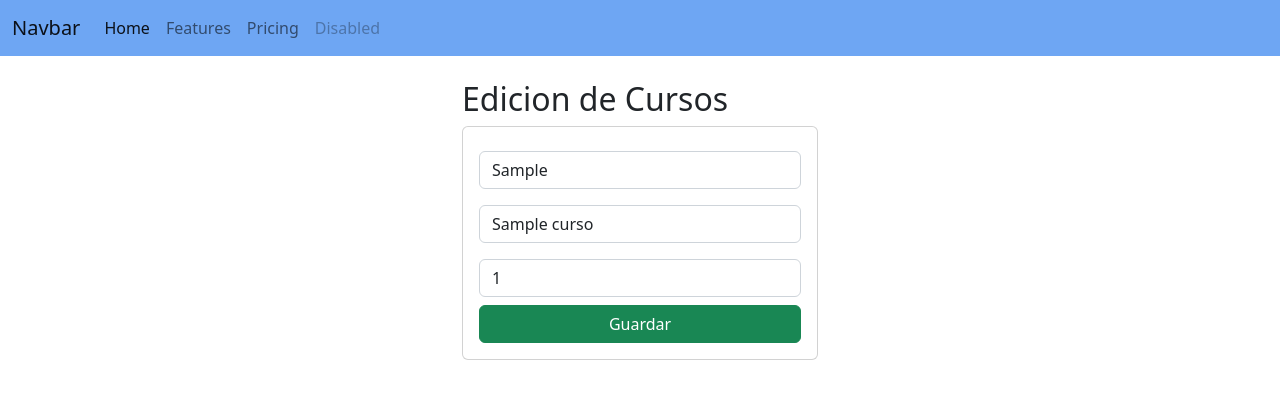
After one commit to LuisBels/gestor-de-materias, a Django app: a page that uses gestor/templates/base.html in a window 1280 px wide. The commit adds this page. Shown: the top 399 px of the page. Run offline with Django 4.2, Linux system fonts and the light colour scheme; tables that the repository leaves empty hold one stand-in row (values such as "Sample post").

Commit message:
agregamos los archivos staticos, terminamos la version 1.0

```diff
--- /dev/null
+++ b/gestor/static/css/gestionCursos.css
@@ -0,0 +1,4 @@
+th,td{
+  text-align: center;
+  vertical-align: middle;
+}
--- /dev/null
+++ b/gestor/static/js/gestionCursos.js
@@ -0,0 +1,14 @@
+(function(){
+
+  const btnEliminacion=document.querySelectorAll(".btnEliminacion");
+
+    btnEliminacion.forEach(btn=>{
+      btn.addEventListener('click', (e)=>{
+        const confirmacion =confirm("Seguro de eliminar el curso?");
+        if (!confirmacion) {
+        e.preventDefault();
+        }
+      });
+    });
+
+})();
--- a/gestor/templates/base.html
+++ b/gestor/templates/base.html
@@ -1,11 +1,13 @@
 <!DOCTYPE html>
 <html lang="en">
 <head>
+  {% load static %}
   <meta charset="UTF-8">
   <meta http-equiv="X-UA-Compatible" content="IE=edge">
   <meta name="viewport" content="width=device-width, initial-scale=1.0">
   <title>Gestor</title>
   <link href="https://cdn.jsdelivr.net/npm/bootstrap@5.2.3/dist/css/bootstrap.min.css" rel="stylesheet" integrity="sha384-rbsA2VBKQhggwzxH7pPCaAqO46MgnOM80zW1RWuH61DGLwZJEdK2Kadq2F9CUG65" crossorigin="anonymous">
+  <link rel="stylesheet" href="{% static 'css/gestionCursos.css' %}">
 
 </head>
 <body>
@@ -43,5 +45,6 @@
 
   <script src="https://cdn.jsdelivr.net/npm/@popperjs/core@2.11.6/dist/umd/popper.min.js" integrity="sha384-oBqDVmMz9ATKxIep9tiCxS/Z9fNfEXiDAYTujMAeBAsjFuCZSmKbSSUnQlmh/jp3" crossorigin="anonymous"></script>
   <script src="https://cdn.jsdelivr.net/npm/bootstrap@5.2.3/dist/js/bootstrap.min.js" integrity="sha384-cuYeSxntonz0PPNlHhBs68uyIAVpIIOZZ5JqeqvYYIcEL727kskC66kF92t6Xl2V" crossorigin="anonymous"></script>
+  <script src="{% static 'js/gestionCursos.js' %}"></script>
 </body>
 </html>
--- /dev/null
+++ b/gestor/templates/edicionC.html
@@ -0,0 +1,29 @@
+{% extends 'base.html' %}
+
+{% block body%}
+<div class="row">
+  <div class="col-md-4 offset-md-4">
+    <h2> Edicion de Cursos</h2>
+      <div class="card">
+        <div class="card-body">
+          <form action="/editarCurso/" method="POST">
+            {% csrf_token %}
+            <div class="form-group py-2">
+              <input type="text" id="txtCodigo" value="{{curso.codigo}}" name="txtCodigo" class="form-control" placeholder="Codigo" minlength="6" maxlength="6" readonly required>
+            </div>
+            <div class="form-group py-2">
+              <input type="text" id="txtNombre" value="{{curso.nombre}}" name="txtNombre" class="form-control" placeholder="Nombre"  maxlength="50" required>
+            </div>
+            <div class="form-group py-2">
+              <input type="text" id="numCredito" value="{{curso.creditos}}" name="numCredito" class="form-control"  minlength="1" maxlength="9" value="1">
+            </div>
+            <div class="d-grid gap-2">
+              <button class="btn btn-success" type="submit">Guardar</button>
+            </div>
+          </form>
+        </div>
+      </div>
+  </div>
+</div>
+
+{% endblock%}
--- a/gestor/templates/gestionC.html
+++ b/gestor/templates/gestionC.html
@@ -4,6 +4,7 @@
 {% block body %}
   <div class="row">
     <div class="col-sm-12 col-md-6 col-lg-4 col-xl-4">
+
       <h2>Gestion de Cursos</h2>
       <div class="card">
         <div class="card-body">
@@ -31,6 +32,7 @@
           <table class="table table-striped">
             <thead>
               <tr>
+                <th>#</th>
                 <th>Codigo</th>
                 <th>Nombre</th>
                 <th>Creditos</th>
@@ -40,11 +42,12 @@
             <tbody>
               {% for curso in cursos %}
               <tr>
+                <td>{{forloop.counter}}</td>
                 <td>{{curso.codigo}}</td>
                 <td>{{curso.nombre}}</td>
                 <td>{{curso.creditos}}</td>
                 <td><a href="edicionCurso/{{curso.codigo}}" class="btn btn-info">Editar</a></td>
-                <td><a href="eliminacionCurso/{{curso.codigo}}" class="btn btn-danger">Eliminar</a></td>
+                <td><a href="eliminacionCurso/{{curso.codigo}}" class="btn btn-danger btnEliminacion">Eliminar</a></td>
               </tr>
               {% endfor %}
             </tbody>
--- a/gestor/urls.py
+++ b/gestor/urls.py
@@ -5,5 +5,7 @@ from django.urls import path
 urlpatterns = [
     path("", views.home,name="home"),
     path("registroCurso/",views.registroCurso),
+    path("edicionCurso/<codigo>", views.edicionCurso),
+    path("editarCurso/", views.editarCurso),
     path("eliminacionCurso/<codigo>",views.eliminacionCurso)
 ]
--- a/gestor/views.py
+++ b/gestor/views.py
@@ -1,9 +1,11 @@
 from django.shortcuts import render, redirect
 from .models import Curso
+
 
 # Create your views here.
 def home(request):
   cursos = Curso.objects.all()
+
   return render(request, "gestionC.html",{
     "cursos":cursos
   })
@@ -17,9 +19,29 @@ def registroCurso(request):
 
   return redirect('/')
 
+def edicionCurso(request, codigo):
+  curso = Curso.objects.get(codigo=codigo)
+
+  return render(request, "edicionC.html",{"curso":curso})
+
+
+def editarCurso(request):
+  codigo = request.POST['txtCodigo']
+  nombres = request.POST['txtNombre']
+  creditos = request.POST['numCredito']
+
+  curso = Curso.objects.get(codigo=codigo)
+
+  curso.nombre = nombres
+  curso.creditos = creditos
+  curso.save()
+
+
+  return redirect('/')
 
 def eliminacionCurso(request, codigo):
   curso = Curso.objects.get(codigo=codigo)
   curso.delete()
 
+
   return redirect('/')
```
